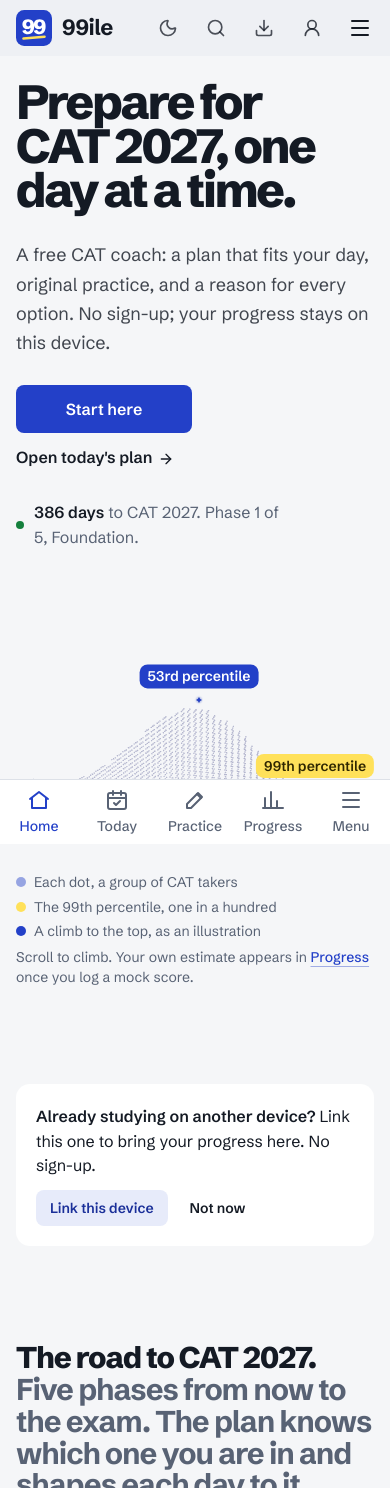
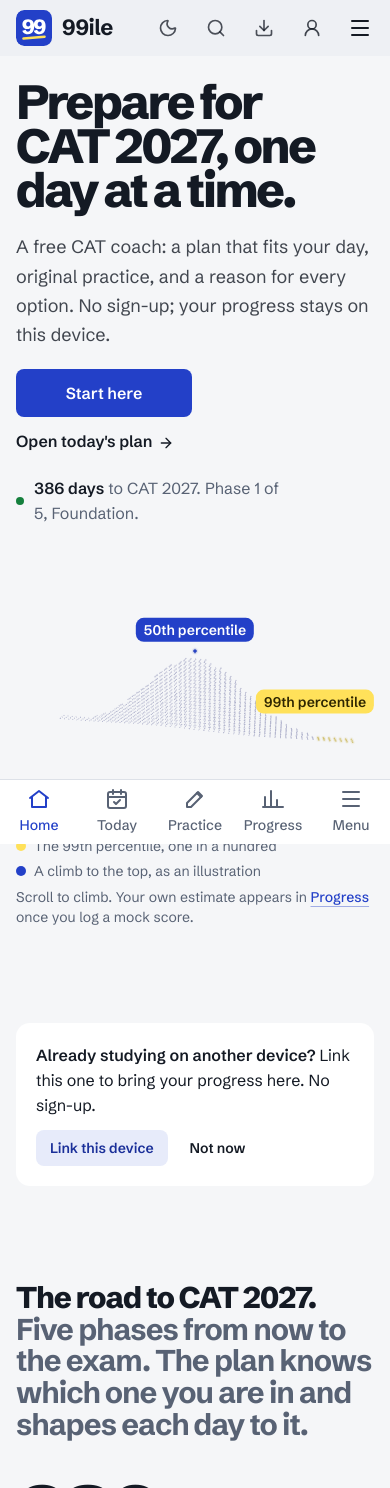
Before and after one commit to japp47/CAT-Prep, a React (Vite) app: page / in a window 390 px wide. Shown: the top 1488 px of the page. Built offline with nearby package versions, Linux system fonts and the light colour scheme.

Commit message:
fix: keep the home hill in the phone's first screen at any text size, and darken the Android app's bottom bar

```diff
--- a/src/components/Brand.tsx
+++ b/src/components/Brand.tsx
@@ -1,9 +1,14 @@
 import { Link } from "react-router-dom";
+import { cn } from "@/lib/utils";
 
-export default function Brand({ compact = false }: { compact?: boolean }) {
+/**
+ * fit: in a row that may run out of room (the phone header at a large text size or on a 360 px phone), the wordmark
+ * wraps onto a second line that is clipped, so only the logo stays; no width is measured.
+ */
+export default function Brand({ compact = false, fit = false }: { compact?: boolean; fit?: boolean }) {
   return (
-    <Link to="/" className="flex items-center gap-2.5 rounded-md text-foreground" aria-label="99ile home">
-      <img src={import.meta.env.BASE_URL + "favicon.svg"} alt="" className="size-9" width={36} height={36} />
+    <Link to="/" className={cn("flex items-center gap-2.5 rounded-md text-foreground", fit && "h-9 min-w-0 flex-wrap gap-y-4 overflow-hidden")} aria-label="99ile home">
+      <img src={import.meta.env.BASE_URL + "favicon.svg"} alt="" className="size-9 shrink-0" width={36} height={36} />
       {!compact && <span className="text-[1.375rem] leading-none font-bold tracking-tight">99ile</span>}
     </Link>
   );
--- a/src/components/Layout.tsx
+++ b/src/components/Layout.tsx
@@ -45,6 +45,7 @@ export function useTheme(): [Theme, (t: Theme) => void] {
   return [theme, setTheme];
 }
 
+// The tab labels grow with the phone's text size up to 15px, so five still fit side by side at 130%.
 const BOTTOM_BAR = "fixed inset-x-0 bottom-0 z-40 grid grid-cols-5 border-t bg-card pb-[env(safe-area-inset-bottom)] lg:hidden"; // taste-skill-ignore: the edge of a fixed bar
 
 // The phone menu loads on first use; loadMenu fetches it early (on idle, or when a finger lands on a menu button).
@@ -171,11 +172,11 @@ export default function Layout() {
 
       <nav aria-label="Quick" className={BOTTOM_BAR}>
         {TABS.map(({ label, Icon, ...it }) => (
-          <SiteNavLink key={it.to} item={it} className={(isActive) => cn("flex h-16 flex-col items-center justify-center gap-1 text-sm font-medium text-muted-foreground [&_svg]:size-6", isActive && "text-primary")}>
+          <SiteNavLink key={it.to} item={it} className={(isActive) => cn("flex h-16 flex-col items-center justify-center gap-1 text-[min(0.875rem,15px)] font-medium text-muted-foreground [&_svg]:size-6", isActive && "text-primary")}>
             <Icon />{label}
           </SiteNavLink>
         ))}
-        <button type="button" aria-expanded={open} onPointerDown={loadMenu} onClick={openMenu} className="flex h-16 flex-col items-center justify-center gap-1 text-sm font-medium text-muted-foreground"><Menu className="size-6" />Menu</button>
+        <button type="button" aria-expanded={open} onPointerDown={loadMenu} onClick={openMenu} className="flex h-16 flex-col items-center justify-center gap-1 text-[min(0.875rem,15px)] font-medium text-muted-foreground"><Menu className="size-6" />Menu</button>
       </nav>
 
       {menuUsed && (
--- a/src/components/SiteHeader.tsx
+++ b/src/components/SiteHeader.tsx
@@ -78,9 +78,9 @@ export default function SiteHeader({ landing, panel, onLoadPanel, open, onOpenCh
       </div>
       {open && panel}
     </header>}
-    <header className="sticky top-0 z-40 flex h-14 items-center justify-between bg-sidebar px-gutter lg:hidden">
-      <Brand />
-      <div className="-mr-2 flex items-center gap-1">
+    <header className="sticky top-0 z-40 flex h-14 items-center justify-between gap-2 bg-sidebar px-gutter lg:hidden">
+      <Brand fit />
+      <div className="-mr-2 flex shrink-0 items-center gap-1">
         <ThemeToggle />
         <button type="button" onClick={onOpenSearch} aria-label="Search" title="Search" aria-keyshortcuts="Meta+K Control+K"
           className="grid size-11 place-items-center rounded-md text-foreground/75 transition-colors hover:bg-card hover:text-foreground focus-visible:ring-2 focus-visible:ring-ring focus-visible:outline-none"><SearchIcon className="size-5" aria-hidden /></button>
--- a/src/pages/Home.tsx
+++ b/src/pages/Home.tsx
@@ -64,8 +64,11 @@ function Hero({ isNew }: { isNew: boolean }) {
   const [still] = useState(calm);
   const [fine] = useState(() => matchMedia("(pointer: fine)").matches);
   return (
-    <header ref={box} className="grid items-center gap-x-6 gap-y-6 lg:min-h-[calc(100svh-8rem)] lg:grid-cols-[minmax(0,0.82fr)_minmax(0,1.18fr)]">
-      <div className="relative z-10 flex min-w-0 flex-col gap-7">
+    // On a phone the hero is one screen (between the top bar and the tab bar): the words take what they need and the
+    // field takes the rest, so it is never cut by the tab bar; at a large text size it sits whole below the words.
+    <>
+    <header ref={box} className="flex flex-col gap-6 max-lg:min-h-[calc(100svh-9rem-env(safe-area-inset-bottom))] lg:grid lg:min-h-[calc(100svh-8rem)] lg:grid-cols-[minmax(0,0.82fr)_minmax(0,1.18fr)] lg:items-center lg:gap-x-6">
+      <div className="relative z-10 flex min-w-0 flex-col gap-5 lg:gap-7">
         {/* Keep the exam name together; let the rest of the headline wrap naturally. */}
         <h1 className="max-w-[11ch] text-[clamp(3rem,1rem+5.6vw,7.25rem)] leading-[0.92] font-extrabold tracking-[-0.055em]">Prepare for {EXAM_NAME.replace(/ /g, "\u00a0")}, one day at a time.</h1>
         <p className="max-w-[42ch] text-lg leading-relaxed text-foreground/80">A free CAT coach: a plan that fits your day, original practice, and a reason for every option. No sign-up; your progress stays on this device.</p>
@@ -77,23 +80,34 @@ function Hero({ isNew }: { isNew: boolean }) {
         <StatusLine />
       </div>
       {/* The field runs to the screen's edge on a wide screen, with its caption laid over its foot. */}
-      <figure className="relative flex min-w-0 flex-col gap-3 lg:-mr-[var(--gutter)] lg:-ml-[10%]">
-        <div className="relative aspect-[5/4] w-full lg:aspect-auto lg:h-[min(88vh,58rem)]">
+      <figure className="relative flex min-w-0 flex-1 flex-col gap-3 lg:-mr-[var(--gutter)] lg:-ml-[10%]">
+        <div className="relative min-h-[9rem] w-full flex-1 max-lg:max-h-[24rem] lg:h-[min(88vh,58rem)] lg:flex-none">
           <CurveDrawing className={cn("absolute inset-x-0 bottom-[16%] h-[58%] w-full transition-opacity duration-700 motion-reduce:transition-none", live && "opacity-0")} />
           {want3d && <Suspense fallback={null}><PercentileField track={box} onReady={() => setLive(true)} onFail={() => setLive(false)} /></Suspense>}
         </div>
-        {/* A legend in the picture's own colours, left-aligned where the dots begin, then what the student can do with it. */}
-        <figcaption className="flex max-w-[80ch] flex-col gap-1.5 text-sm text-muted-foreground lg:absolute lg:bottom-5 lg:left-0">
-          <span className="flex flex-wrap gap-x-5 gap-y-1">
-            <span className="inline-flex items-center gap-2"><i className="size-2.5 rounded-full bg-primary/45" aria-hidden />Each dot, a group of CAT takers</span>
-            <span className="inline-flex items-center gap-2"><i className="size-2.5 rounded-full bg-highlight" aria-hidden />The 99th percentile, one in a hundred</span>
-            {live && <span className="inline-flex items-center gap-2"><i className="size-2.5 rounded-full bg-primary" aria-hidden />A climb to the top, as an illustration</span>}
-          </span>
-          {/* The blue dot is never the visitor's percentile (D51); their estimate comes from a logged mock, on Progress. */}
-          <span>{live && !still && <>Scroll to climb.{fine && " Drag to turn the hill; click to send a ripple."} </>}Your own estimate appears in <TextLink to="/progress?tab=mocks">Progress</TextLink> once you log a mock score.</span>
-        </figcaption>
+        {/* On a wide screen the caption lies over the field's foot; on a phone it follows the hero, below the first screen. */}
+        <FieldCaption live={live} still={still} fine={fine} className="hidden lg:absolute lg:bottom-5 lg:left-0 lg:flex" />
       </figure>
     </header>
+    <FieldCaption live={live} still={still} fine={fine} className="-mt-16 lg:hidden" plain />
+    </>
+  );
+}
+
+/** A legend in the picture's own colours, left-aligned where the dots begin, then what the student can do with it. */
+function FieldCaption({ live, still, fine, className, plain }: { live: boolean; still: boolean; fine: boolean; className?: string; plain?: boolean }) {
+  // Outside the figure (the phone's copy) it is a plain block: a figcaption belongs inside its figure.
+  const Tag = plain ? "div" : "figcaption";
+  return (
+    <Tag className={cn("flex max-w-[80ch] flex-col gap-1.5 text-sm text-muted-foreground", className)}>
+      <span className="flex flex-wrap gap-x-5 gap-y-1">
+        <span className="inline-flex items-center gap-2"><i className="size-2.5 rounded-full bg-primary/45" aria-hidden />Each dot, a group of CAT takers</span>
+        <span className="inline-flex items-center gap-2"><i className="size-2.5 rounded-full bg-highlight" aria-hidden />The 99th percentile, one in a hundred</span>
+        {live && <span className="inline-flex items-center gap-2"><i className="size-2.5 rounded-full bg-primary" aria-hidden />A climb to the top, as an illustration</span>}
+      </span>
+      {/* The blue dot is never the visitor's percentile (D51); their estimate comes from a logged mock, on Progress. */}
+      <span>{live && !still && <>Scroll to climb.{fine && " Drag to turn the hill; click to send a ripple."} </>}Your own estimate appears in <TextLink to="/progress?tab=mocks">Progress</TextLink> once you log a mock score.</span>
+    </Tag>
   );
 }
 
```
Also changed, not shown: public/manifest.webmanifest, 1 other file (tests, documents, lock files or other folders).
